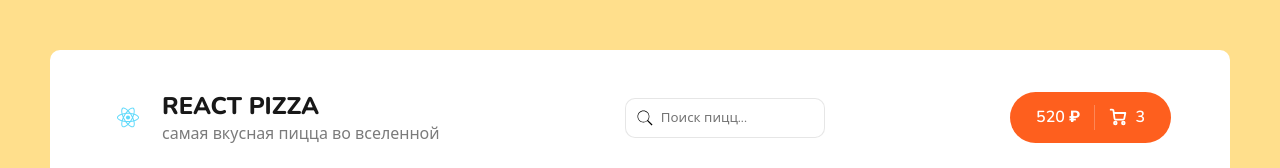
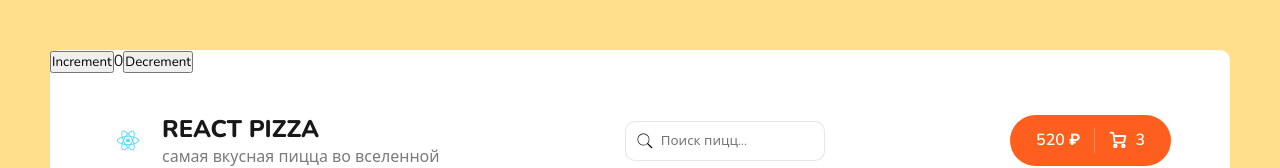
Before and after one commit to valve01/react-app, a React (Create React App) app: page / in a window 1280 px wide. Shown: the top 168 px of the page. Built offline with nearby package versions, Linux system fonts and the light colour scheme; no server answers; a web font is replaced by a local one.

Commit message:
Создали счетчик на редаксе

```diff
--- a/src/App.jsx
+++ b/src/App.jsx
@@ -1,11 +1,12 @@
 import React, { useState } from 'react';
 import { Route, Routes } from 'react-router-dom';
+import { useSelector, useDispatch } from 'react-redux';
 
 import Header from './components/Header';
 import Home from './pages/Home';
 import NotFound from './pages/NotFound';
 import Cart from './pages/Cart';
-
+import { decrement, increment } from './redux/slices/filterSlice';
 // Можно просто прописать путь до папки, без указания файла, но при условии, что файл будет называться index.jsx/index.js
 
 import './scss/app.scss';
@@ -22,15 +23,39 @@ function App() {
 	const [searchValue, setSearchValue] = useState('');
 	// Прокинув useState по цепочке аж до search.jsx проверяем. Изменяя значение инпута в дочернем компоненте, в родителе перезаписывается значение переменной из хука useState.
 	// console.log(searchValue, 'input changed')
+
+	// Тут в state.counter.count - count - должен называться так же как и свойство в объекте в initialState в slice.js. В нашем случае это в filterSlice.js
+	// const initialState = {
+	// 	count: 0,
+	// }
+
+	const count = useSelector((state) => state.counter.count);
+	const dispatch = useDispatch();
+
 	return (
 		<div className="wrapper">
+
+			<button
+				aria-label="Increment value"
+				onClick={() => dispatch(increment())}
+			>
+				Increment
+			</button>
+			<span>{count}</span>
+			<button
+				aria-label="Decrement value"
+				onClick={() => dispatch(decrement())}
+			>
+				Decrement
+			</button>
+
 			{/* <!-- Подобно тому как мы оборачивали все наше приложение в ReactRouter. Aналогично чтобы подключить логику ReactContext нам нужно обернуть содержимое div className="wrapper" в компонент объекта context - Provider. Т.е. в <SearchContext.Provider>...</SearchContext.Provider> --> */}
 			{/* И присвоим значение для нашего context - передадим туда объект с переменными из useState: {searchValue, setSearchValue}*/}
-			 <SearchContext.Provider value={{searchValue, setSearchValue}}>
+			<SearchContext.Provider value={{ searchValue, setSearchValue }}>
 				<Header
 				// Теперь не нужно прокидывать в Header переменные из useState, будем доставать их там из SearchContext. Комментим их
-					// searchValue={searchValue}
-					// setSearchValue={setSearchValue}
+				// searchValue={searchValue}
+				// setSearchValue={setSearchValue}
 				/>
 				<div className="content">
 					<Routes>
@@ -38,8 +63,8 @@ function App() {
 							path="/"
 							element={
 								<Home
-									// searchValue={searchValue}
-									// setSearchValue={setSearchValue}
+								// searchValue={searchValue}
+								// setSearchValue={setSearchValue}
 								/>
 							}
 						/>
--- a/src/redux/slices/filterSlice.js
+++ b/src/redux/slices/filterSlice.js
@@ -1,30 +1,29 @@
 import { createSlice } from '@reduxjs/toolkit'
 
+// В объект initialState можно записать любые данные в любом количестве
 const initialState = {
-  value: 0,
+  count: 0,
 }
 
 export const counterSlice = createSlice({
   name: 'counter',
   initialState,
+	// reducers содержит объект state, в котором начальное значение == initialState. Передаем state в стрелочную ф-цию и методы могут спокойно обращаться теперь к свойствам state
   reducers: {
     increment: (state) => {
-      // Redux Toolkit allows us to write "mutating" logic in reducers. It
-      // doesn't actually mutate the state because it uses the Immer library,
-      // which detects changes to a "draft state" and produces a brand new
-      // immutable state based off those changes
-      state.value += 1
+      state.count += 1
     },
     decrement: (state) => {
-      state.value -= 1
+      state.count -= 1
     },
     incrementByAmount: (state, action) => {
-      state.value += action.payload
+      state.count += action.payload
     },
   },
 })
 
 // Action creators are generated for each case reducer function
+// Экспортируем экшены для изменения state
 export const { increment, decrement, incrementByAmount } = counterSlice.actions
 
 export default counterSlice.reducer
--- a/src/redux/store.js
+++ b/src/redux/store.js
@@ -1,7 +1,7 @@
-import { configureStore } from '@reduxjs/toolkit'
-
+import { configureStore } from '@reduxjs/toolkit';
+import counterReducer from "./slices/filterSlice"
 export const store = configureStore({
-  reducer: {},
-})
+	reducer: { counter: counterReducer },
+});
 // Импоритровали store в index.js и теперь смотрим что в нем. Всякие методы в нем. Нам пока понадобится только dispatch
-console.log(store)
+console.log(store);
```
Also changed, not shown: 1 other file (tests, documents, lock files or other folders).
